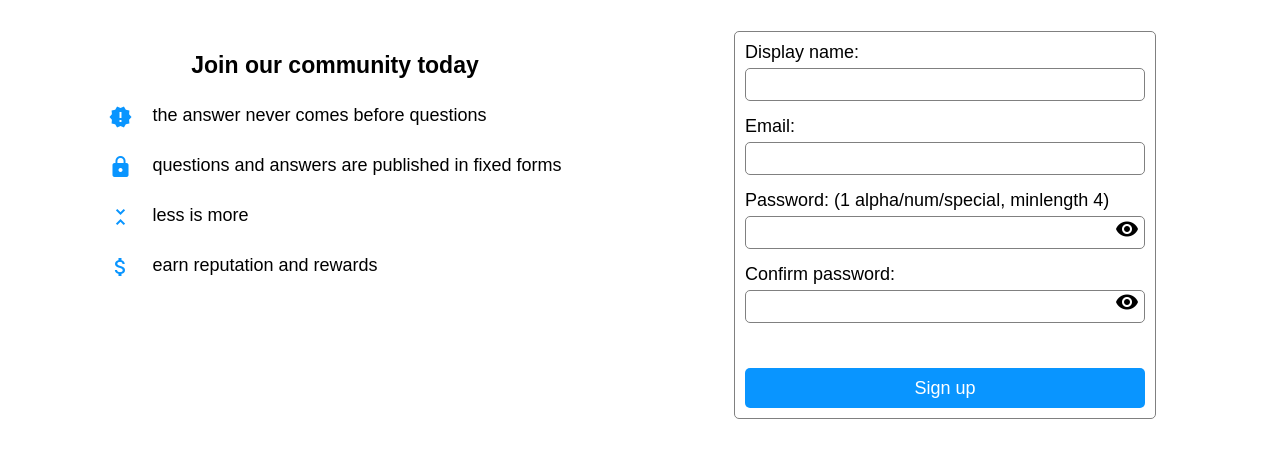
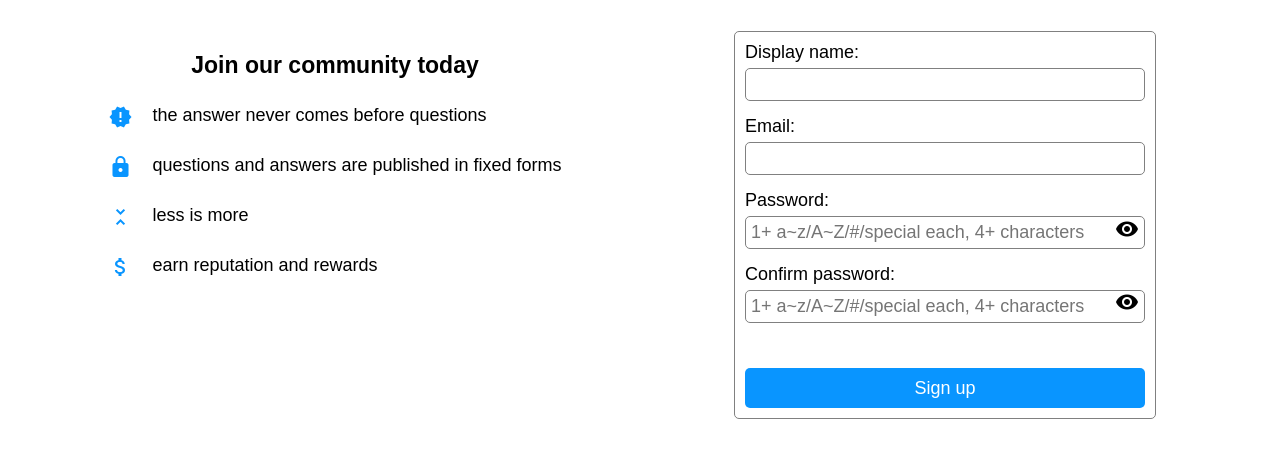
Before and after one commit to momotaro1105/Atto.beta, a PHP site: page /signup.php in a window 1280 px wide. Shown: the part 260-718 px from the top of the page. Run offline with PHP 8.4, Linux system fonts and the light colour scheme; the visitor is signed in with stand-in values (Sample User, id 1).

Commit message:
placeholder edits

```diff
--- a/signup.php
+++ b/signup.php
@@ -1,39 +1,38 @@
 <?php
     include("php/header.php");
     include("php/util.php");
-    console_log($_SESSION);
     $header = logStatus();
 
     include("php/database.php");
     $db = DbConn('userInfo'); // DB接続
     $result = mkTbIF('basicProfile', 'email VARCHAR(256),password VARCHAR(256),displayName VARCHAR(256)', $db); // テーブル作成
     $errorMessage = [];
-    console_log($errorMessage);
-    console_log(count($_POST));
     if (count($_POST) > 0){ // 注意：フォームを送信しなくても、$_POSTはそもそもスーパーグローバル変数だから既に空の配列として存在している
         $exisEmail = fldArray('email', 'basicProfile', $db); // テーブルから既存email値を配列形式で取得
         $exisDName = fldArray('displayName', 'basicProfile', $db); // テーブルから既存displayName値を配列形式で取得
         // displayName確認
         if (in_array($_POST['displayName'], $exisDName)){ // 既に使用されていないか
-            $errorMessage[] = 'Please choose a different display name';
+            $errorMessage[] = 'Display name taken';
         }
         // メールアドレス確認
         if (!preg_match('/^([a-zA-Z0-9])+([a-zA-Z0-9._-])*@([a-zA-Z0-9_-])+([a-zA-Z0-9._-]+)+$/', $_POST['email'])){ // フォーマット確認
             $errorMessage[] = 'Please check your email address';
         } else if (in_array($_POST['email'], $exisEmail)){ // 既に使用されていないか
-            $errorMessage[] = 'Email already in use: <a href="login.php">LOGIN LINK</a>';
+            session_start();
+            $_SESSION['email'] = $_POST['email'];
+            console_log($_SESSION);
+            $errorMessage[] = 'Email already in use: <a href="login.php">LOGIN HERE</a>';
         }
         // パスワード確認
         if (!preg_match('/^(?=.*[a-z])(?=.*[A-Z])(?=.*\d)(?=.*[_\-!#*@&])[A-Za-z\d_\-!#*@&]{8,30}$/', $_POST['password'])){ // フォーマット確認
             $errorMessage[] = 'Password requirements not met';
         }
-        console_log($errorMessage);
         // エラーナシならデータ登録
         if (count($errorMessage) == 0) {
-            $errorMessage = [];
-            console_log($errorMessage);
+            $errorMessage = []; // 配列を空にする
+            $_POST['password'] = password_hash($_POST['password'], PASSWORD_DEFAULT); // 登録用pwdハッシュ化
             $status = addData('basicProfile', 'email,password,displayName', $db, $_POST); // データ登録
-            header('refresh:1;url=dashboard.php');
+            header('refresh:1;url=dashboard.php'); // ラグは念の為（上記配列処理用）
         }
     }
 ?>
@@ -100,16 +99,16 @@
                     <input id="user_email" type="text" name="email" required>
                 </div>
                 <div>
-                    <label for="password">Password: (1 alpha/num/special, minlength 4)</label>
-                    <input class="userpwd" id="userpwd_1" type="password" required>
+                    <label for="password">Password:</label>
+                    <input class="userpwd" id="userpwd_1" type="password" placeholder="1+ a~z/A~Z/#/special each, 4+ characters" required>
                 </div>
                 <i class="material-icons togglepwd" id="toggle1">remove_red_eye</i>
                 <div>
                     <label for="password">Confirm password:</label>
-                    <input class="userpwd" id="userpwd_2" name="password" type="password" required>
+                    <input class="userpwd" id="userpwd_2" name="password" type="password" placeholder="1+ a~z/A~Z/#/special each, 4+ characters" required>
                 </div>
                 <i class="material-icons togglepwd" id="toggle2">remove_red_eye</i>
-                    <!-- html内のphpは書き方に工夫が必要 -->
+                    <!-- htmlタグ内のphp関数は便利 -->
                     <?php if ($errorMessage !== []): ?>
                         <?php for ($i=0;$i<count($errorMessage);$i++): ?>
                             <span style='color:red'><?=$errorMessage[$i]?></span>
```
